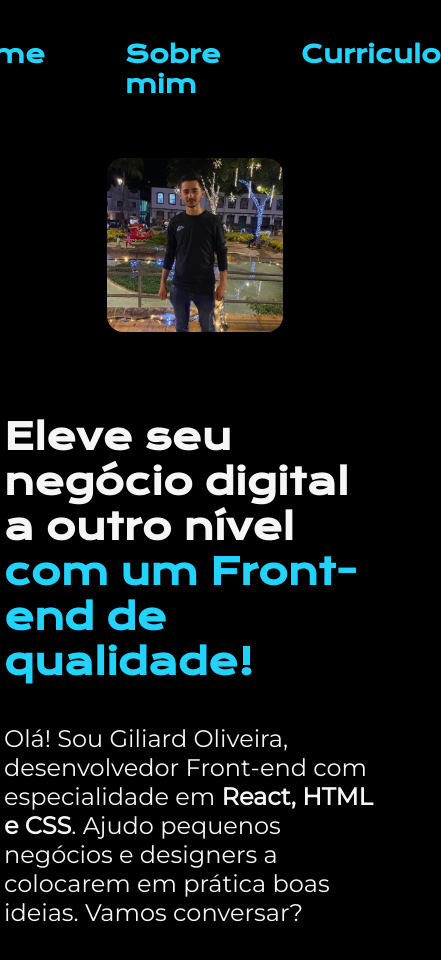
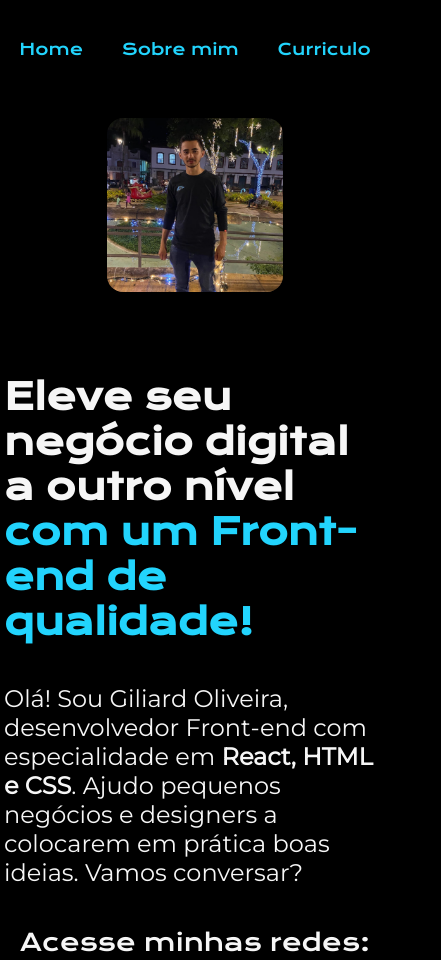
Before and after one commit to giliardolv/portfolio, a plain HTML site: page index.html in a window 390 px wide. Shown: the top 960 px of the page, 441 px wide, since content can reach past the window. Drawn offline with nearby package versions, Linux system fonts and the light colour scheme.

Commit message:
Correção do menu

```diff
--- a/style/style.css
+++ b/style/style.css
@@ -104,10 +104,15 @@ body{
 
 @media( max-width: 1200px){
     .cabecalho{
-        padding: 10%;
+        padding: 10% 0;
     }
     .cabecalho__menu{
-        justify-content: center;
+        justify-content: space-around;
+        gap: 0;
+    }
+    .cabecalho__menu__link{
+        font-weight: 400;
+        font-size: 1rem;
     }
     .apresentacao{
         flex-direction: column-reverse;
```
